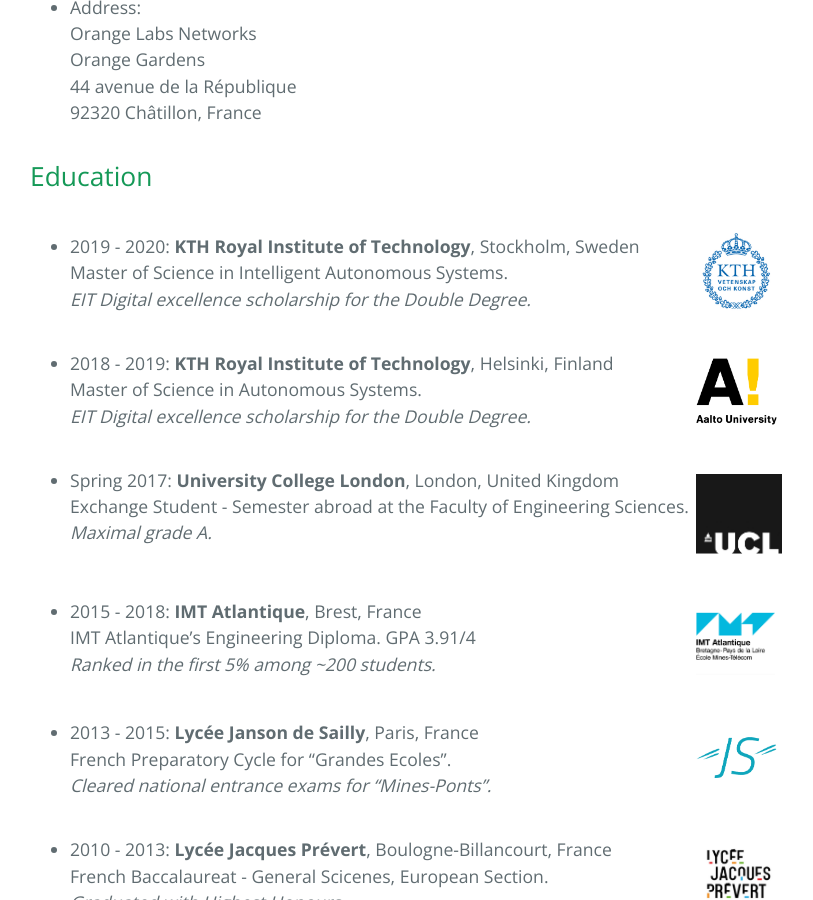
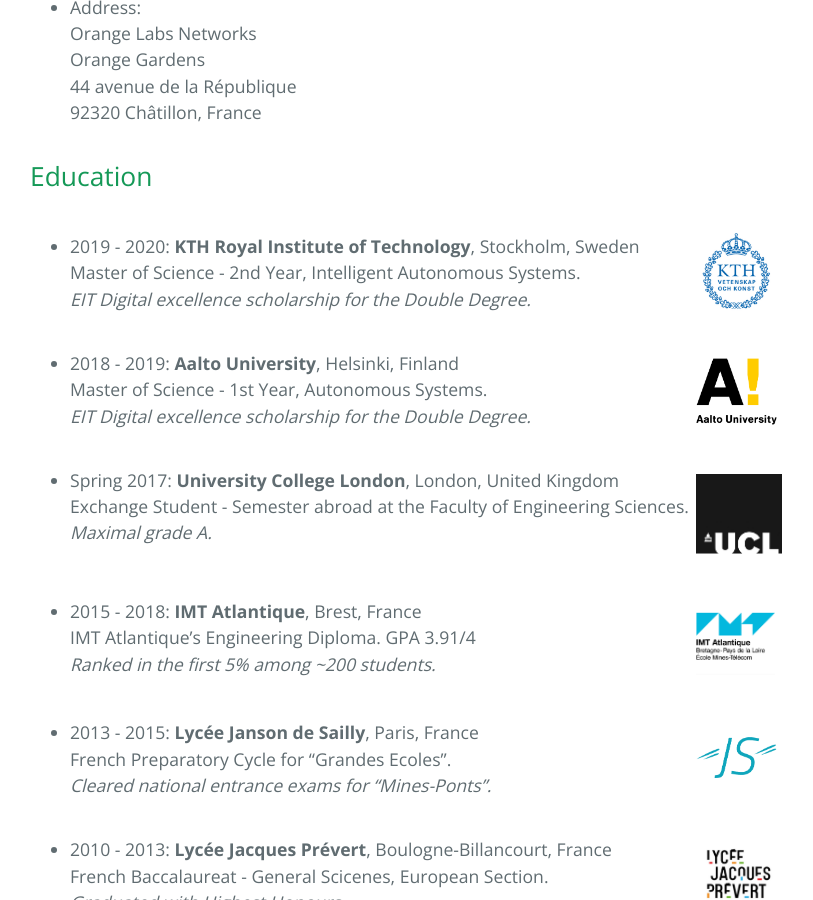
Before and after one commit to thomas-bfs/thomas-bfs.github.io, a Jekyll site: the page built from cv.md, in a window 1280 px wide and 900 px high, scrolled down 524 px. Shown: the whole window, without its empty margins (194-1007 px from the left). Built offline with Jekyll 4.4.1, drawn with Linux system fonts in a browser that asks for light colours; nearby versions of some CDN libraries; a style sheet for code colours, icons or effects is not loaded.

Commit message:
Update cv.md

```diff
--- a/cv.md
+++ b/cv.md
@@ -23,14 +23,14 @@ order: 1
 <div class="begin-examples"></div>
 
 * 2019 - 2020: **KTH Royal Institute of Technology**, Stockholm, Sweden
-    Master of Science in Intelligent Autonomous Systems.<br/>
+    Master of Science - 2nd Year, Intelligent Autonomous Systems.<br/>
     _EIT Digital excellence scholarship for the Double Degree._
 
 [![]({{ site.url }}{{ site.baseurl }}{{ site.image_path }}/kth_logo.png){:.logo}](http://kth.se){:.logo}
 
 
-* 2018 - 2019: **KTH Royal Institute of Technology**, Helsinki, Finland
-    Master of Science in Autonomous Systems.<br/>
+* 2018 - 2019: **Aalto University**, Helsinki, Finland
+    Master of Science - 1st Year, Autonomous Systems.<br/>
     _EIT Digital excellence scholarship for the Double Degree._
 
 [![]({{ site.url }}{{ site.baseurl }}{{ site.image_path }}/aalto_logo.png){:.logo}](http://aalto.fi){:.logo}
```
